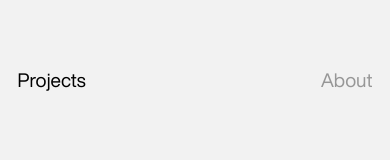
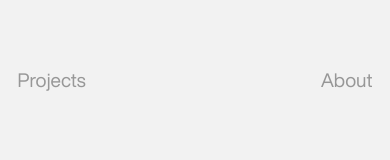
Before and after one commit to ozeki123/ozeki-portfolio-2022, a React (Create React App) app: page /projects in a window 390 px wide. Shown: the top 160 px of the page. Built offline with nearby package versions, Linux system fonts and the light colour scheme; a web font is replaced by a local one.

Commit message:
updated: responsivity

```diff
--- a/src/App.js
+++ b/src/App.js
@@ -150,7 +150,7 @@ function App() {
       // >
     }
         <main>
-            <Navbar navState={navState} setNavState={setNavState}/>
+            <Navbar navState={navState} setNavState={setNavState} key={location.pathname}/>
               <ContextProvider>
                 <AnimateSharedLayout>
                   <AnimatePresence exitBeforeEnter>
--- a/src/components/Navbar/Navbar.js
+++ b/src/components/Navbar/Navbar.js
@@ -1,5 +1,6 @@
 import React, { useEffect } from 'react';
 import { NavLink, useLocation, useNavigate } from 'react-router-dom';
+import { motion } from "framer-motion";
 import './Navbar.scss';
 
 const Navbar = ({navState, setNavState}) => {
@@ -27,16 +28,18 @@ const Navbar = ({navState, setNavState}) => {
           <NavLink to="/projects" onClick={setNavState("projects")} state={{from:pathname}} style={({ isActive }) =>
             isActive ? activeStyle : undefined
           }>
-            Projects
+            <motion.p>Projects</motion.p>
           </NavLink>
         </li>
         <li className="top-right">
           <NavLink onClick={(e) => {e.preventDefault(); setNavState('about'); setTimeout(() => {navigate("/about")}, 10); }}  to="/about" style={({ isActive }) =>
           isActive ? activeStyle : undefined
-        }>About</NavLink>
+          }>
+            <p>About</p>
+          </NavLink>
         </li>
         <li className="bottom-left">
-          Contact
+          <p>Contact</p>
         </li>
       </ul>
     </nav>
--- a/src/components/Navbar/Navbar.scss
+++ b/src/components/Navbar/Navbar.scss
@@ -3,7 +3,7 @@
   height: 100%;
   position: fixed;
   top: 0;
-  z-index: 98;
+  z-index: 999;
   .nav-items{
     width: 100%;
     height: 100%;
@@ -13,10 +13,17 @@
 
     li{
       list-style: none;
-      font-size: 1.2rem;
-      letter-spacing: 0.1px;
-      color: rgb(151, 151, 151);
-      mix-blend-mode: difference;
+      overflow: hidden;
+      // border: 1px solid red;
+      margin: 0;
+      padding: 0;
+      p{
+        margin: 0;
+      padding: 0;
+        font-size: 1.2rem;
+        letter-spacing: 0.1px;
+        color: rgb(151, 151, 151);
+      }
 
     }
     a{
--- a/src/components/Project/Project.scss
+++ b/src/components/Project/Project.scss
@@ -7,11 +7,16 @@
   padding-top: 7vh;
   .padding{
     padding-top: 7vh;
+    @media only screen and (max-width: 768px)  {
+      padding-top: 0;
+      // padding-bottom: 2vh;
+    }
   }
   .layout-text{
     width: 100%;
     height: 100%;
     position: absolute;
+    // top: 30%;
     display: flex;
     flex-direction: column;
     align-items: center;
@@ -22,6 +27,10 @@
     // padding-top: 5vh;
     // bottom: 0vh;
     // top: 0;
+    @media only screen and (max-width: 768px)  {
+      transform: none !important;
+      top: 15%;
+    }
   }
   .layout-wrapper{
     // position: absolute;
--- a/src/pages/About/About.scss
+++ b/src/pages/About/About.scss
@@ -10,6 +10,9 @@
     height: 160vh;
     background-color: #141414;
 
+  }
+  .transition-overlay{
+    z-index: 90;
   }
   .about-info{
     width: 100%;
--- a/src/pages/ProjectPage/ProjectPage.js
+++ b/src/pages/ProjectPage/ProjectPage.js
@@ -19,18 +19,12 @@ const ProjectPage = ({navState}) => {
   let id = params.id;
   const layoutRef = useRef(null);
   const ref = useRef(null);
-  const scrollParallaxRef = useRef(null);
-  const scrollParallaxRef1 = useRef(null);
-  const scrollParallaxRef2 = useRef(null);
-  const descRef = useRef(null);
-  const showcaseRef = useRef(null);
   const featuresRef = useRef(null);
   const footerRef = useRef(null);
   const [aboutFlag, setAboutFlag] = useState(false);
   const location = useLocation();
   const { offsetHeight, offsetSub, offsetDesc1, offsetDesc2 } = useContext(AppContext);
   const { scrollY } = useViewportScroll();
-  // const scrollParallaxRef = useRef(null);
   const y1 = useTransform(scrollY, [0, 1000], [0, -60]);
   useEffect(() => {
     console.log(location);
@@ -46,26 +40,10 @@ const ProjectPage = ({navState}) => {
     setTimeout(function () {
       window.scrollTo(0, 0);
   },500);
-    const image = document.getElementsByClassName('project-image');
-    // new simpleParallax(image, {
-    // delay: 0,
-    // orientation: 'down',
-    // scale: 1.4,
-    // // overflow: true,
-    // });
-    // const rellax = new Rellax('.thumbnail');
-    // setTimeout(() => {
-      // return () => {
-      //   parallaxController.destroy();
-      // }
-    // }, 150);
-    // const scene = document.getElementById('thumbnail');
-    // const parallaxInstance = new Parallax(scene);
   }, [])
 
   useEffect(() => {
     if(navState === "about"){
-      // console.log(navState);
       setAboutFlag(true);
     }
 
@@ -78,36 +56,11 @@ const ProjectPage = ({navState}) => {
 
 
   useEffect(() => {
-    // window.dispatchEvent(new Event('resize'))
-    // setTimeout(() => {
-    //   scrollParallaxRef.current?.updateValues();
-
-    //   setTimeout(() => {
-    //     // scrollParallaxRef1.current?.updateValues();
-    //     scrollParallaxRef2.current?.updateValues();
-    //   }, 800);
-    // }, 600);
     setTimeout(() => {
       layoutRef.current.style.position = "absolute";
-      // layoutRef.current.style.top = "67.8vh";
-      // descRef.current.style.display="flex";
-      // showcaseRef.current.style.display="block";
       featuresRef.current.style.display="flex";
-      // footerRef.current.style.display="block";
     }, 800);
   }, [])
-
-
-  // const { scrollY, scrollYProgress } = useViewportScroll();
-
-  // let top = 0;
-
-  // const width = useTransform(scrollYProgress, [0, 1], ["800px", "2000px"]);
-  // const width = useTransform(
-  //   scrollYProgress,
-  //   [0, 0.33, 0.66, 1],
-  //   [0.5, 0.75, 0.5, 1],
-  // )
 
   const titleVariant = {
     hidden: {},
@@ -157,35 +110,7 @@ const ProjectPage = ({navState}) => {
       <motion.div
         className="item"
         exit={{y:-180, transition:{duration: 0.9, ease: [0.65, 0.1, 0.25, 0.95]}}}
-        // onClick={(e) => {
-        //   e.target === e.currentTarget && setSelected(false);
-        // }}
       >
-      {
-      //   <div style={{position: "fixed", width: "100vw", height: "100vh", top:"50%", transform: "translateY(-50%)",display: "flex", justifyContent:"center", alignItems:"center", backgroundColor:"red"}}>
-      //   <div style={{overflow: "hidden", width: "100%", height: "42px", zIndex: "999"}}>
-      //       <motion.h1
-      //               layoutId={ `title-${id}`}
-      //               transition={{
-      //                 duration: 1,
-      //                 // ease: [0.6, 0.21, 0.25, 0.95],
-      //                 // delay: 0
-      //               }}
-      //               style={{
-      //                 position: "absolute",
-      //                 top: "0vh",
-      //                 left: 0,
-      //                 fontSize: "20px",
-      //                 // opacity: 1,
-      //                 zIndex: 999,
-      //                 width: "100%",
-      //                 height: "100%"
-      //               }}
-      //             >Hello</motion.h1>
-
-      //     </div>
-      // </div>
-      }
         <section className="item-top">
           <div className="item-heading">
 
@@ -368,14 +293,9 @@ const ProjectPage = ({navState}) => {
           style={{
             height: "40vw",
             width: "75vw",
-            // position: "absolute"
           }}
         >
           <div className="item-image-wrapper">
-          {
-            // <ScrollParallax strength="0.06" lerpEase="0.07" ref={scrollParallaxRef}></ScrollParallax>
-          }
-
           <div className="item-image">
             <motion.img initial={{scale:1.2}} animate={{scale: 1}} transition={{ duration: 1.5, ease: [0.5, 0.1, 0.2, 1], }} className="project-image" src={files[id].src}/>
           </div>
--- a/src/pages/ProjectPage/ProjectPage.scss
+++ b/src/pages/ProjectPage/ProjectPage.scss
@@ -121,7 +121,7 @@
     }
 
     .heading-categories{
-      width: 100%;
+      width: 90%;
       height: 100%;
       padding-top: 5vh;
       padding-bottom: 10vh;
--- a/src/pages/Projects/Projects.js
+++ b/src/pages/Projects/Projects.js
@@ -58,7 +58,7 @@ const Projects = ({navState}) => {
   // }, [gallery])
 
   return (
-    <div className="projects-container" data-scroll-container>
+    <div className="projects-container">
 
       <motion.div
         className="transition-overlay"
--- a/src/pages/Projects/Projects.scss
+++ b/src/pages/Projects/Projects.scss
@@ -8,6 +8,9 @@
   // padding-top: 28vh;
 
   padding-bottom: 30vh;
+  .transition-overlay{
+    // z-index: 999;
+  }
   .items {
     height: 100%;
     width: 100%;
```
